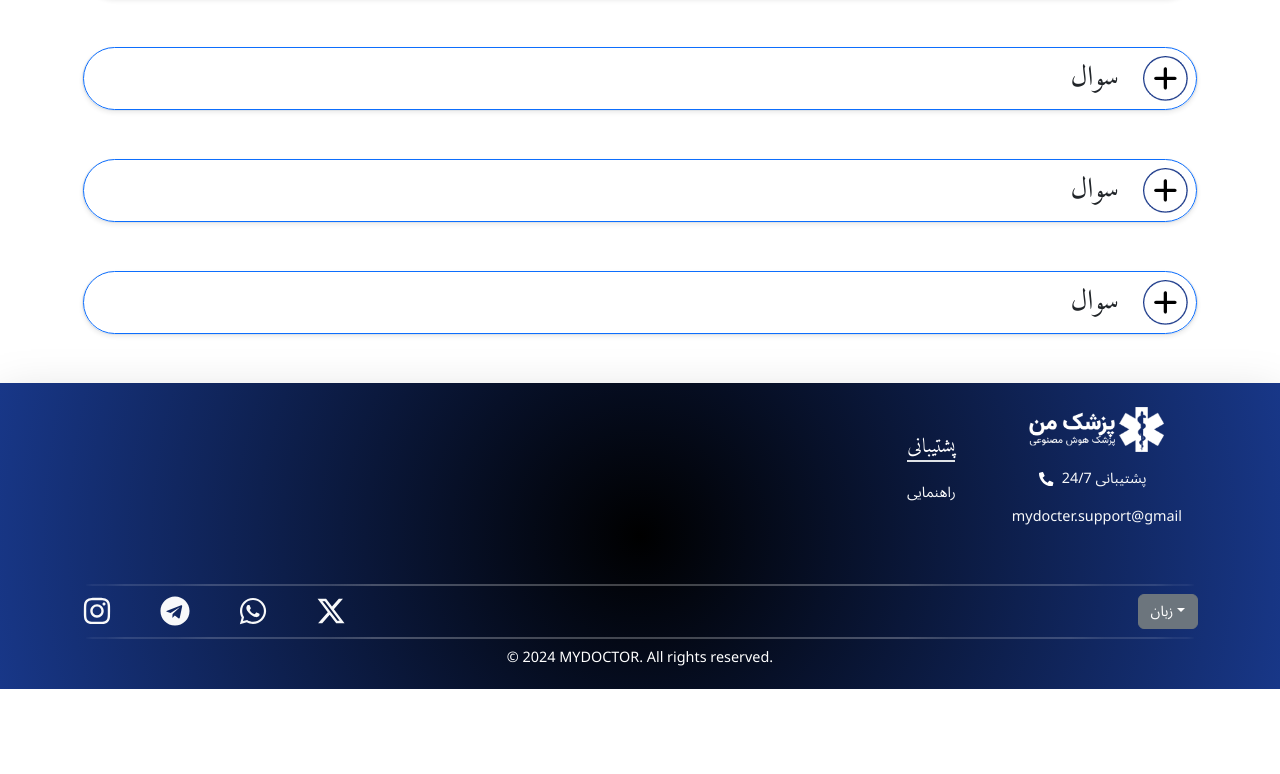
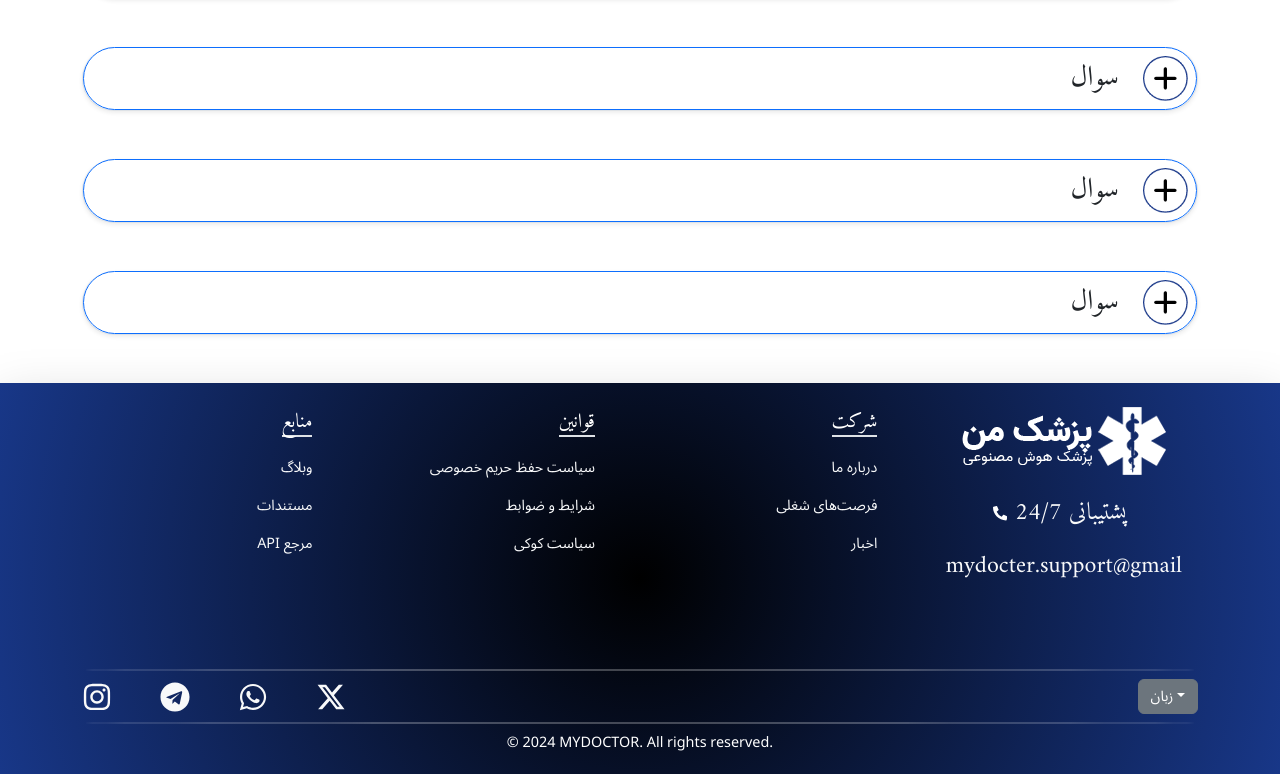
Before and after one commit to RamtinPB/MyDocter, a React (Vite) app: page / in a window 1280 px wide. Shown: the part 1858-2632 px from the top of the page. Before the commit the page ends 2547 px from the top, so only its background shows below. Built offline with nearby package versions, Linux system fonts and the light colour scheme.

Commit message:
upgraded footer v2

```diff
--- a/src/components/MyFooter.tsx
+++ b/src/components/MyFooter.tsx
@@ -19,22 +19,23 @@ function MyFooter() {
 			<div className="container">
 				{/* top section */}
 				<div
-					className={`d-flex justify-content-start px-3 pt-1 pb-4 gap-2 px-lg-3 pt-lg-2 pb-lg-5 gap-lg-4`}
+					className={`row px-3 pt-1 pb-4 gap-2 px-lg-3 pt-lg-2 pb-lg-5 gap-lg-4`}
 					style={{ direction: language === "fa" ? "rtl" : "ltr" }}
 				>
-					<div className="d-flex flex-column justify-content-center align-items-center gap-3">
+					{/* Logo Column */}
+					<div className="col-12 col-md d-flex flex-column justify-content-center justify-content-md-start align-items-center pb-4 gap-4 order-1 order-md-0">
 						<img
 							src={language === "fa" ? Logo : LogoEN}
-							className="custom-footer-logo"
+							className="img-fluid "
 							alt="Logo"
 						/>
 						<a
 							href="#!"
 							className="d-flex align-items-center link-light link-offset-2 link-opacity-50-hover link-underline-opacity-0 link-underline-opacity-100-hover"
 						>
-							<span className="px-2">
+							<h4 className=" px-2 mb-0">
 								{language === "fa" ? "پشتیبانی 24/7" : "24/7 Support"}
-							</span>
+							</h4>
 
 							{language === "fa" ? (
 								<FaPhoneAlt className="img-fluid" color="white" />
@@ -46,21 +47,85 @@ function MyFooter() {
 							href="#!"
 							className="link-light link-offset-2 link-opacity-50-hover link-underline-opacity-0 link-underline-opacity-100-hover"
 						>
-							mydocter.support@gmail
+							<h4>mydocter.support@gmail</h4>
 						</a>
 					</div>
-					<div className="d-flex flex-column justify-content-center align-items-center px-3 mx-3 gap-3">
+
+					{/* Utility Links */}
+
+					<div className="col col-md d-flex flex-column justify-content-start align-items-start px-3 mx-3 gap-3 order-3 order-md-1">
 						<h5 className="border-bottom border-2 my-1">
-							{language === "fa" ? "پشتیبانی" : "Support"}
+							{language === "fa" ? "شرکت" : "Company"}
 						</h5>
 						<a
 							href="#!"
 							className="link-light link-offset-2 link-opacity-50-hover link-underline-opacity-0 link-underline-opacity-100-hover"
 						>
-							{language === "fa" ? "راهنمایی" : "Guidance"}
+							{language === "fa" ? "درباره ما" : "About Us"}
+						</a>
+						<a
+							href="#!"
+							className="link-light link-offset-2 link-opacity-50-hover link-underline-opacity-0 link-underline-opacity-100-hover"
+						>
+							{language === "fa" ? "فرصت‌های شغلی" : "Careers"}
+						</a>
+						<a
+							href="#!"
+							className="link-light link-offset-2 link-opacity-50-hover link-underline-opacity-0 link-underline-opacity-100-hover"
+						>
+							{language === "fa" ? "اخبار" : "Newsroom"}
+						</a>
+					</div>
+
+					<div className="col col-md d-flex flex-column justify-content-start align-items-start px-3 mx-3 gap-3 order-4 order-md-1">
+						<h5 className="border-bottom border-2 my-1">
+							{language === "fa" ? "قوانین" : "Legal"}
+						</h5>
+						<a
+							href="#!"
+							className="link-light link-offset-2 link-opacity-50-hover link-underline-opacity-0 link-underline-opacity-100-hover"
+						>
+							{language === "fa" ? "سیاست حفظ حریم خصوصی" : "Privacy Policy"}
+						</a>
+						<a
+							href="#!"
+							className="link-light link-offset-2 link-opacity-50-hover link-underline-opacity-0 link-underline-opacity-100-hover"
+						>
+							{language === "fa" ? "شرایط و ضوابط" : "Terms & Conditions"}
+						</a>
+						<a
+							href="#!"
+							className="link-light link-offset-2 link-opacity-50-hover link-underline-opacity-0 link-underline-opacity-100-hover"
+						>
+							{language === "fa" ? "سیاست کوکی" : "Cookie Policy"}
+						</a>
+					</div>
+
+					<div className="col col-md d-flex flex-column justify-content-start align-items-start px-3 mx-3 gap-3 order-5 order-md-1">
+						<h5 className="border-bottom border-2 my-1">
+							{language === "fa" ? "منابع" : "Resources"}
+						</h5>
+						<a
+							href="#!"
+							className="link-light link-offset-2 link-opacity-50-hover link-underline-opacity-0 link-underline-opacity-100-hover"
+						>
+							{language === "fa" ? "وبلاگ" : "Blog"}
+						</a>
+						<a
+							href="#!"
+							className="link-light link-offset-2 link-opacity-50-hover link-underline-opacity-0 link-underline-opacity-100-hover"
+						>
+							{language === "fa" ? "مستندات" : "Documentation"}
+						</a>
+						<a
+							href="#!"
+							className="link-light link-offset-2 link-opacity-50-hover link-underline-opacity-0 link-underline-opacity-100-hover"
+						>
+							{language === "fa" ? "مرجع API" : "API Reference"}
 						</a>
 					</div>
 				</div>
+
 				{/* bottom section */}
 				<div className="d-flex flex-column">
 					<hr className=" border border-white rounded-circle my-2" />
--- a/src/components/MyHeader.tsx
+++ b/src/components/MyHeader.tsx
@@ -127,7 +127,7 @@ function MyHeader() {
 								<img
 									src="\images\Login Button.png"
 									alt="Login"
-									className="d-inline-block custom-login-btn rounded-pill"
+									className="img-fluid d-inline-block custom-login-btn rounded-pill"
 								/>
 							</Link>
 						</div>
--- a/src/cssFiles/myheader.css
+++ b/src/cssFiles/myheader.css
@@ -28,7 +28,7 @@
 
 @media (max-width: 768px){
     .custom-logo {
-        width: 80px;
+        width: 130px;
         height: 30px;
     }
     .custom-login-btn {
@@ -52,28 +52,26 @@
 }
 
 @media (max-width: 576px){
-    /* .custom-logo {
-        width: 60px;
-        height: 20px;
+    .custom-logo {
+        width: 120px;
     }
     .custom-login-btn {
-        width: 65px;
-        height: 18px;
+        width: 100px;
     }
 
     .custom-loggedin-btn {
+        height: 35px;
+    }
+
+    .custom-notification-btn{
+        width: 20px;
         height: 20px;
     }
 
-    .custom-notification-btn{
-        width: 15px;
-        height: 15px;
+    .custom-user-img-icon{
+        width: 35px;
+        height: 35px;
     }
-
-    .custom-user-img-icon{
-        width: 20px;
-        height: 20px;
-    } */
 }
 
 .custom-header {
```
